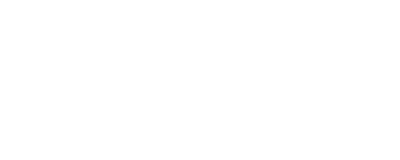
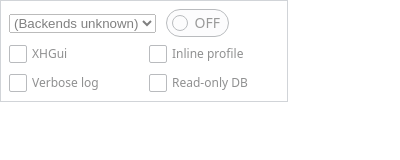
Before and after one commit to wikimedia/performance-WikimediaDebug, a browser extension: page popup.html in a window 400 px wide. Drawn offline with Linux system fonts and the light colour scheme.

Commit message:
popup: Faster popup render time
== Background

The way WebExtension popups work is that every time they are opened,
it is effectively a brand new iframe that loads the static popup.html
file. The persistent form state is purely through the background.js
process, hence this needs to be applied every time.

The first this is done during a given hour, the background process
will also refresh its hosts lists from noc.wikimedia.org. Subsequent
opens feel instantanous no matter what, but that first one in a given
hour has a noticable delay.

== Change

Instead of blanking the popup until popup.js finishes receiving
the form state and host list, let the default popup.html DOM render
visibly right away. To avoid too early interactions, visually dim
this with opacity, and also prevent clicks/selection with pointer-events
as selections would be overriden by the JS ~100ms later otherwise.

While at it, also update the font color to match with WMUI:
https://design.wikimedia.org/style-guide/visual-style_colors.html

Change-Id: Ic0d7661f2887f5a5a264a74e8055aeb3ff02b5f5

```diff
--- a/popup.css
+++ b/popup.css
@@ -6,10 +6,11 @@
     background: #fff;
     font-size: 14px;
     font-family: system-ui, sans-serif;
-    color: #333;
+    color: #202122;
 }
 .body-hidden {
-    visibility: hidden;
+    opacity: 0.5;
+    pointer-events: none;
 }
 .warning {
     border: 1px solid #fc3;
```
